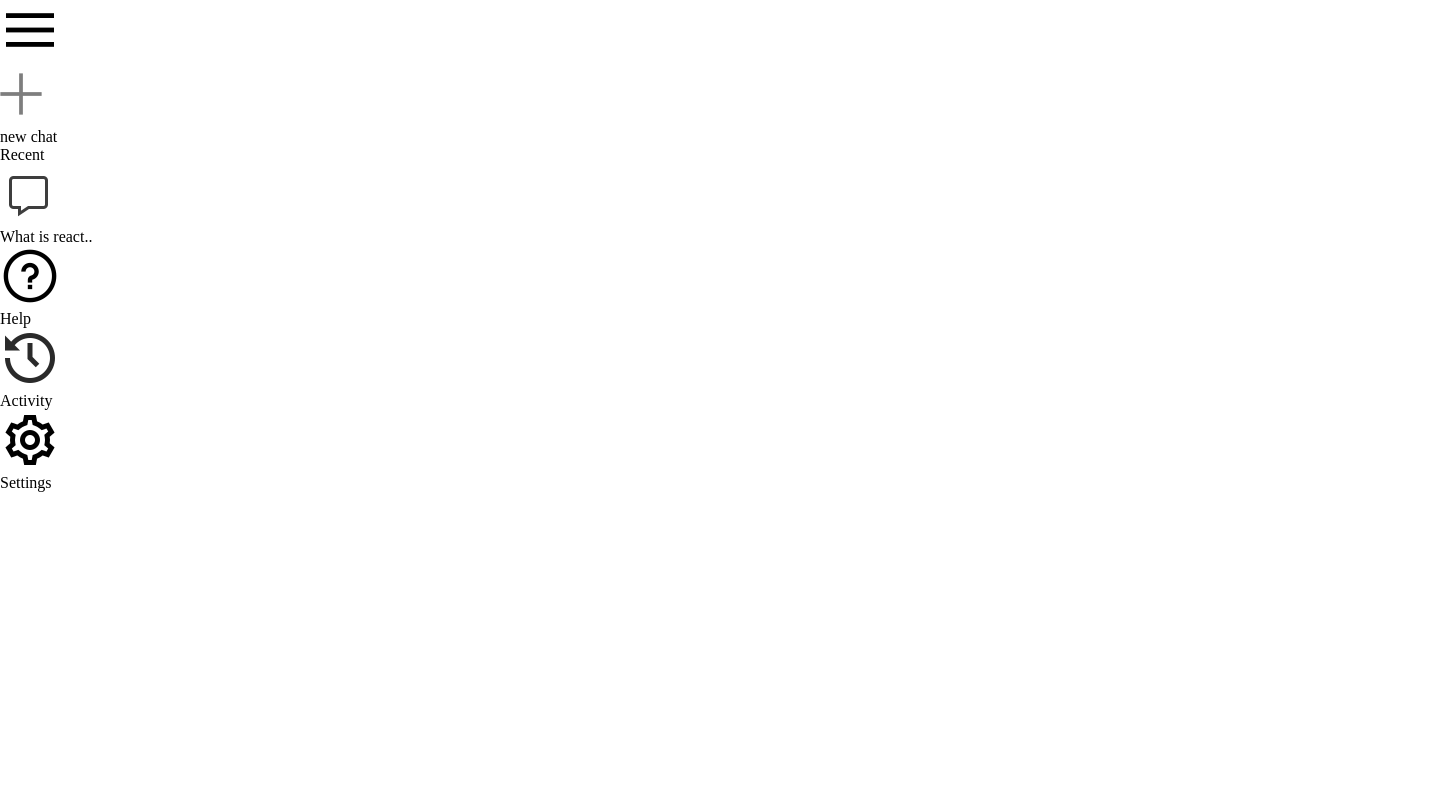
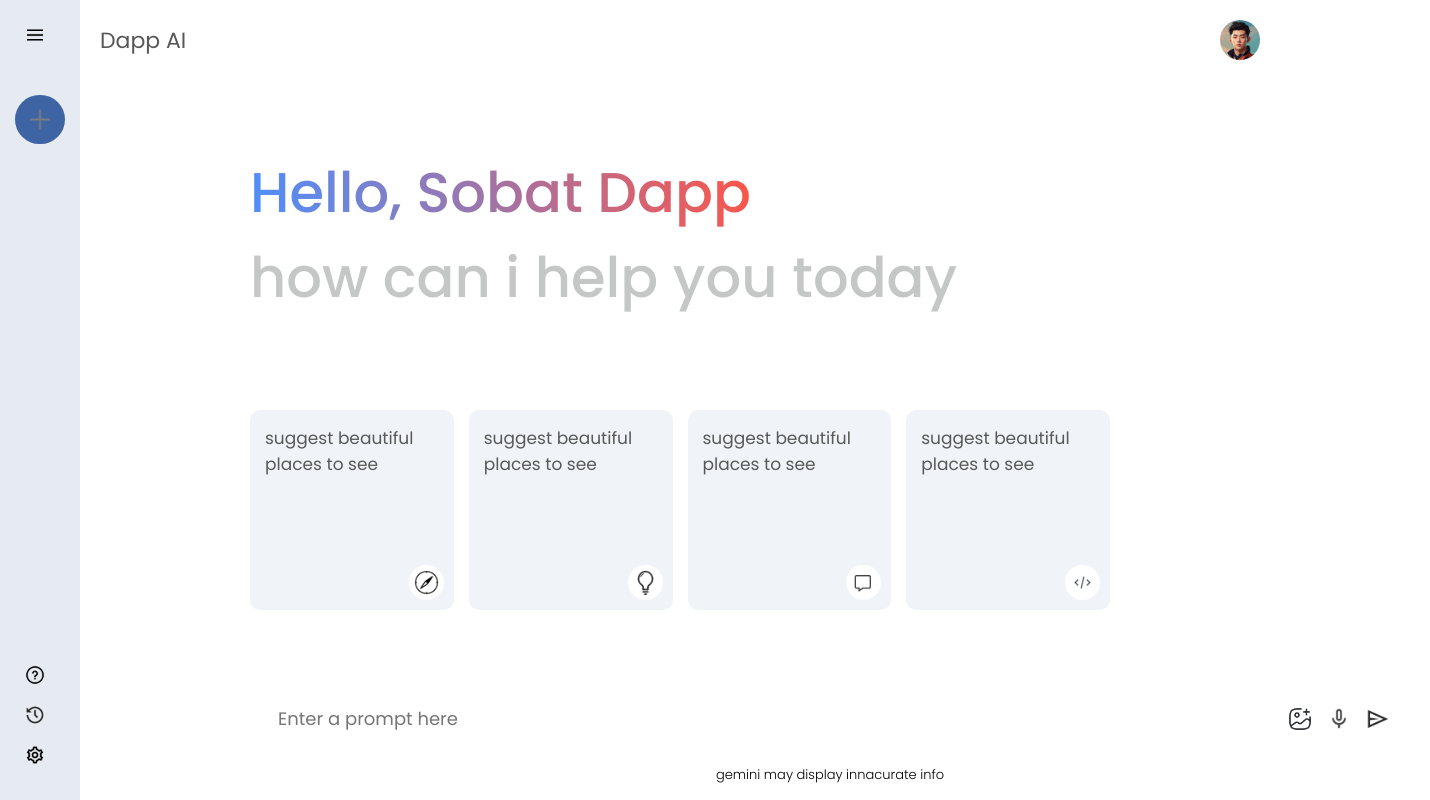
Before and after one commit to daffaaryapp/Dapp-AI, a React (Vite) app: page / in a window 1280 px wide. Shown: the whole page, 1430 px wide, since content can reach past the window. Built offline with nearby package versions, Linux system fonts and the light colour scheme.

Commit message:
ui 47.00

```diff
--- a/src/App.jsx
+++ b/src/App.jsx
@@ -1,10 +1,12 @@
 import React from 'react'
 import Sidebar from './components/Sidebar/Sidebar'
+import Main from './components/Main/Main'
 
 const App = () => {
   return (
     <>
       <Sidebar/>
+      <Main />
     </>
   )
 }
--- /dev/null
+++ b/src/components/Main/Main.css
@@ -0,0 +1,139 @@
+.main{
+    flex: 1;
+    min-height: 100vh;
+    padding-bottom: 15vh;
+    position: relative;
+}
+
+.main .nav{
+    display: flex;
+    align-items: center;
+    justify-content: space-between;
+    font-size: 22px;
+    padding: 20px;
+    color: #585858;
+}
+
+.main .nav img{
+    width: 40px;
+    border-radius: 50%;
+    -webkit-border-radius: 50%;
+    -moz-border-radius: 50%;
+    -ms-border-radius: 50%;
+    -o-border-radius: 50%;
+}
+
+.main-container{
+    max-width: 900px;
+    margin: auto;
+}
+
+.main .greet{
+    margin: 50px 0px;
+    font-size: 56px;
+    color: #c4c7c5;
+    font-weight: 500;
+    padding: 20px;
+}
+
+.main .greet span{
+    background: -webkit-linear-gradient(16deg,#4b90ff,#ff5546);
+    -webkit-background-clip: text;
+    -webkit-text-fill-color: transparent;
+}
+
+.main .cards{
+    display: flex;
+    grid-template-columns: repeat(auto-fill,minmax(180px,1fr));
+    gap: 15px;
+    padding: 20px;
+}
+
+.main .card{
+    height: 200px;
+    padding: 15px;
+    background-color: #f0f4f9;
+    border-radius: 10px;
+    position: relative;
+    cursor: pointer;
+    -webkit-border-radius: 10px;
+    -moz-border-radius: 10px;
+    -ms-border-radius: 10px;
+    -o-border-radius: 10px;
+}
+
+.main .card img{
+    width: 35px;
+    padding: 5px;
+    position: absolute;
+    background-color: white;
+    border-radius: 20px;
+    bottom: 10px;
+    right: 10px;
+    -webkit-border-radius: 20px;
+    -moz-border-radius: 20px;
+    -ms-border-radius: 20px;
+    -o-border-radius: 20px;
+}
+
+.main .card p{
+    color: #585858;
+    font-size: 17px;
+}
+
+.main .card:hover{
+    background-color: #dfe4ea;
+}
+
+
+
+
+
+.main-bottom{
+    position: absolute;
+    bottom: 0;
+    width: 100%;
+    max-width: 100%;
+    padding: 0px 20px;
+    margin: auto;
+}
+
+.search-box{
+    display: flex;
+    align-items: center;
+    justify-content: center;
+    gap: 20px;
+    background-color: #fff;
+    padding: 10px 20px;
+    border-radius: 50px;
+    -webkit-border-radius: 50px;
+    -moz-border-radius: 50px;
+    -ms-border-radius: 50px;
+    -o-border-radius: 50px;
+}
+
+.search-box img{
+    width: 24px;
+    cursor: pointer;
+}
+
+.search-box input{
+    flex: 1;
+    background: transparent;
+    border: none;
+    outline: none;
+    padding: 8px;
+    font-size: 18px;
+}
+
+.search-box div{
+    display: flex;
+    align-items: center;
+    gap: 15px;
+}
+.main .bottom-info{
+    font-size: 13px;
+    margin: 15px auto;
+    text-align: center;
+    font-weight: 300;
+}
--- /dev/null
+++ b/src/components/Main/Main.jsx
@@ -0,0 +1,62 @@
+import React from 'react'
+import './Main.css'
+import { assets } from '../../assets/assets'
+
+const Main = () => {
+    return (
+        <div className='main'>
+
+            <div className='nav'>
+                <p>Dapp AI</p>
+                <img src={assets.user_icon} alt=''/>
+            </div>
+
+            <div className="main-container">
+                <div className="greet">
+                    <p><span>Hello, Sobat Dapp</span></p>
+                    <p>how can i help you today</p>
+                </div>
+
+
+                <div className="cards">
+                    <div className="card">
+                        <p>suggest beautiful places to see</p>
+                        <img src={assets.compass_icon} alt="" />
+                    </div>
+
+                    <div className="card">
+                        <p>suggest beautiful places to see</p>
+                        <img src={assets.bulb_icon} alt="" />
+                    </div>
+
+                    <div className="card">
+                        <p>suggest beautiful places to see</p>
+                        <img src={assets.message_icon} alt="" />
+                    </div>
+
+                    <div className="card">
+                        <p>suggest beautiful places to see</p>
+                        <img src={assets.code_icon} alt="" />
+                    </div>
+                </div>
+
+                <div className="main-bottom">
+                    <div className="search-box">
+                        <input type="text" placeholder='Enter a prompt here' />
+                        <div>
+                            <img src={assets.gallery_icon} alt="" />
+                            <img src={assets.mic_icon} alt="" />
+                            <img src={assets.send_icon} alt="" />
+                        </div>
+                    </div>
+                    <p className="bottom-info">
+                        gemini may display innacurate info
+                    </p>
+                </div>
+
+            </div>
+        </div>
+    )
+}
+
+export default Main
--- a/src/components/Sidebar/Sidebar.css
+++ b/src/components/Sidebar/Sidebar.css
@@ -0,0 +1,74 @@
+.sidebar{
+    min-height: 100vh;
+    display: inline-flex;
+    flex-direction: column;
+    justify-content: space-between;
+    background-color: #e6eaf1;
+    padding: 25px 15px;
+}
+
+.sidebar img{
+    width: 20px;
+}
+
+.sidebar .menu{
+    display: block;
+    margin-left: 10px;
+    cursor: pointer;
+}
+
+.sidebar .new-chat{
+    margin-top: 50px;
+    display: inline-flex;
+    align-items: center;
+    gap: 10px;
+    padding: 10px 15px;
+    background-color: #3f64a4;
+    border-radius: 50px;
+    font-size: 14px;
+    color: grey;
+    cursor: pointer;
+    -webkit-border-radius: 50px;
+    -moz-border-radius: 50px;
+    -ms-border-radius: 50px;
+    -o-border-radius: 50px;
+}
+
+.sidebar .recent{
+    display: flex;
+    flex-direction: column;
+}
+
+.sidebar .recent-title{
+    margin-top: 30px;
+    margin-bottom: 20px;
+}
+
+.sidebar .recent-entry{
+    display: flex;
+    align-items: start;
+    gap: 10px;
+    padding: 10px;
+    padding-right: 40px;
+    border-radius: 50px;
+    color: #282828;
+    cursor: pointer;
+    -webkit-border-radius: 50px;
+    -moz-border-radius: 50px;
+    -ms-border-radius: 50px;
+    -o-border-radius: 50px;
+}
+
+.sidebar .recent-entry:hover{
+    background-color: #8c8f93;
+}
+
+.sidebar .bottom{
+    display: flex;
+    flex-direction: column;
+}
+
+.sidebar .bottom-item{
+    padding-right: 10px;
+    cursor: pointer;
+}
--- a/src/components/Sidebar/Sidebar.jsx
+++ b/src/components/Sidebar/Sidebar.jsx
@@ -1,19 +1,24 @@
-import React from 'react'
+import React, { useState } from 'react'
 import './Sidebar.css'
 import '../../assets/assets'
 import { assets } from '../../assets/assets'
 
 const Sidebar = () => {
+
+  const [extended,setExtended] = useState(false)
+
   return (
     <div className='sidebar'>
 
       <div className="top">
-        <img className='menu' src={assets.menu_icon} alt="" />
+        <img onClick={()=>setExtended(prev=>!prev)} className='menu' src={assets.menu_icon} alt="" />
         <div className="new-chat">
             <img src={assets.plus_icon} alt="" />
-            <p>new chat</p>
+            {extended?<p>new chat</p>:null}
         </div>
 
+        {/* dibungkus extended agar hilang jika kondisi */}
+        {extended?
         <div className="recent">
             <p className="recent-title">Recent</p>
             <div className="recent-entry">
@@ -21,22 +26,26 @@ const Sidebar = () => {
                 <p>What is react..</p>
             </div>
         </div>
+        :null}
+
+
+
       </div>
 
       <div className="bottom">
         <div className="bottom-item recent-entry">
             <img src={assets.question_icon} alt="" />
-            <p>Help</p>
+            {extended?<p>Help</p>:null}
         </div>
 
         <div className="bottom-item recent-entry">
             <img src={assets.history_icon} alt="" />
-            <p>Activity</p>
+            {extended?<p>Activity</p>:null}
         </div>
 
         <div className="bottom-item recent-entry">
             <img src={assets.setting_icon} alt="" />
-            <p>Settings</p>
+            {extended?<p>Settings</p>:null}
         </div>
       </div>
     </div>
--- a/src/index.css
+++ b/src/index.css
@@ -1,7 +1,11 @@
+@import url('https://fonts.googleapis.com/css2?family=Poppins:ital,wght@0,100;0,200;0,300;0,400;0,500;0,600;0,700;0,800;0,900;1,100;1,200;1,300;1,400;1,500;1,600;1,700;1,800;1,900&display=swap');
+
+
 *{
   padding: 0;
   margin: 0;
   box-sizing: border-box;
+  font-family: Poppins;
 }
 
 #root{
```
